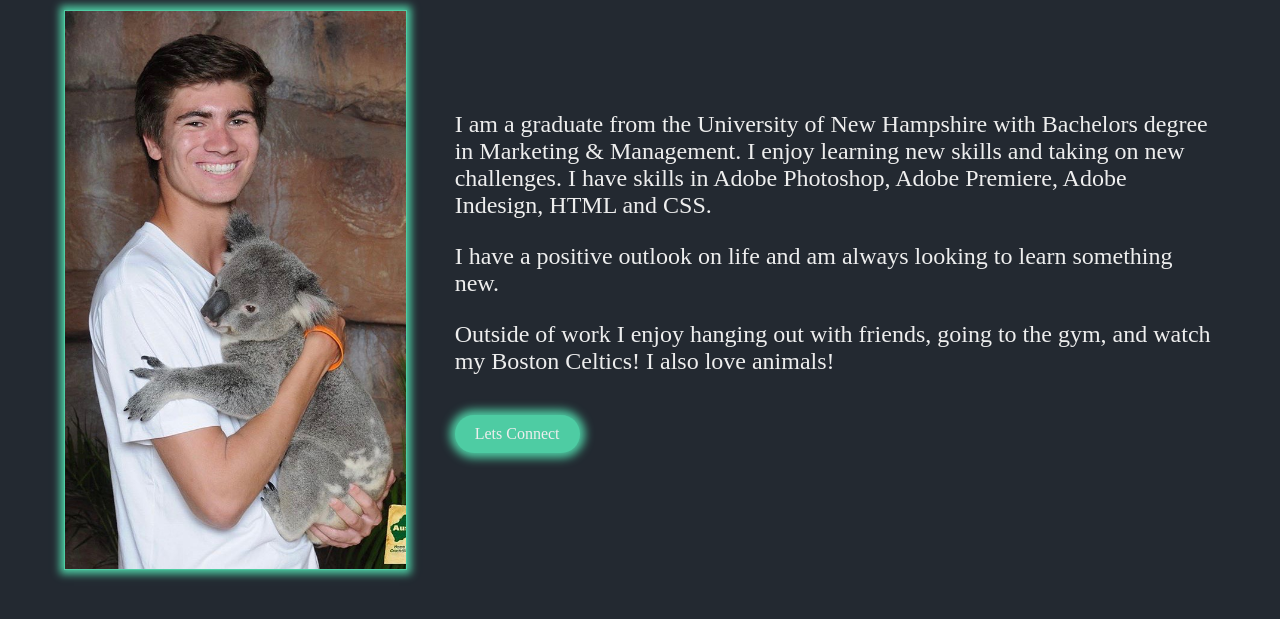
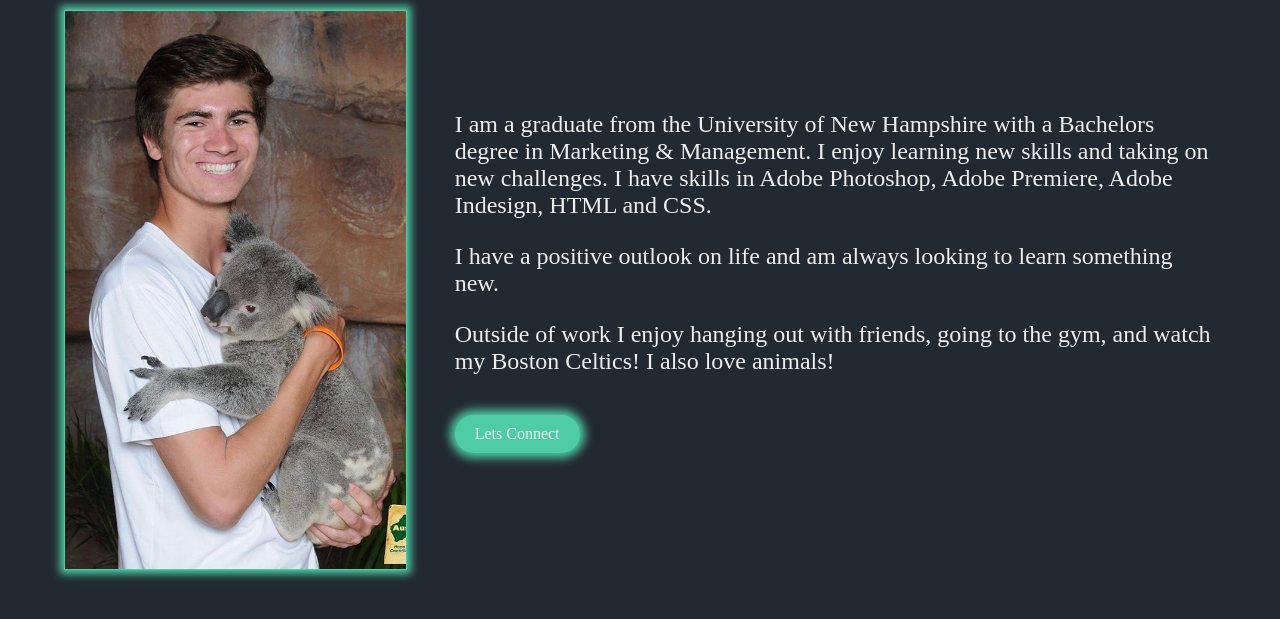
Before and after one commit to Jlevie24/Personal-Website, a plain HTML site: page about.html in a window 1280 px wide. Shown: the part 169-788 px from the top of the page. Drawn offline with Linux system fonts and the light colour scheme.

Commit message:
Add files via upload

```diff
--- a/about.html
+++ b/about.html
@@ -41,7 +41,7 @@
 				<img class="about-me-img" src="images/image2.jpg">
 			</div>
 			<div class="about-content-right">
-				<p>I am a graduate from the University of New Hampshire with Bachelors degree in Marketing & Management. I enjoy learning new skills and taking on new challenges. I have skills in Adobe Photoshop, Adobe Premiere, Adobe Indesign, HTML and CSS.</p>
+				<p>I am a graduate from the University of New Hampshire with a Bachelors degree in Marketing & Management. I enjoy learning new skills and taking on new challenges. I have skills in Adobe Photoshop, Adobe Premiere, Adobe Indesign, HTML and CSS.</p>
 				<p>I have a positive outlook on life and am always looking to learn something new.</p>
 				<p>Outside of work I enjoy hanging out with friends, going to the gym, and watch my Boston Celtics! I also love animals!</p>
 				<a href="https://www.linkedin.com/in/james-levie-926148150/" target="blank" class="button">Lets Connect</a>
```
